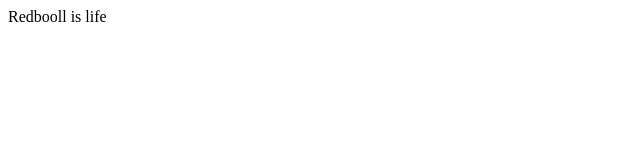
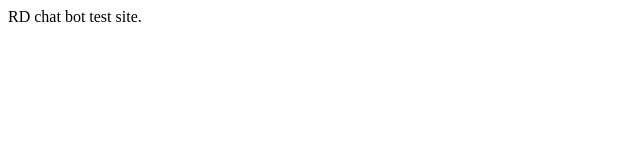
Before and after one commit to redbooll/redbooll.github.io, a plain HTML site: page index.html in a window 1280 px wide. Shown: the full height of the page, 0-640 px from the left. Drawn offline with Linux system fonts and the light colour scheme.

Commit message:
Update index.html

```diff
--- a/index.html
+++ b/index.html
@@ -4,5 +4,5 @@
 
 </head>
 <body>
-	Redbooll is life
+	RD chat bot test site.
 </body>
```
